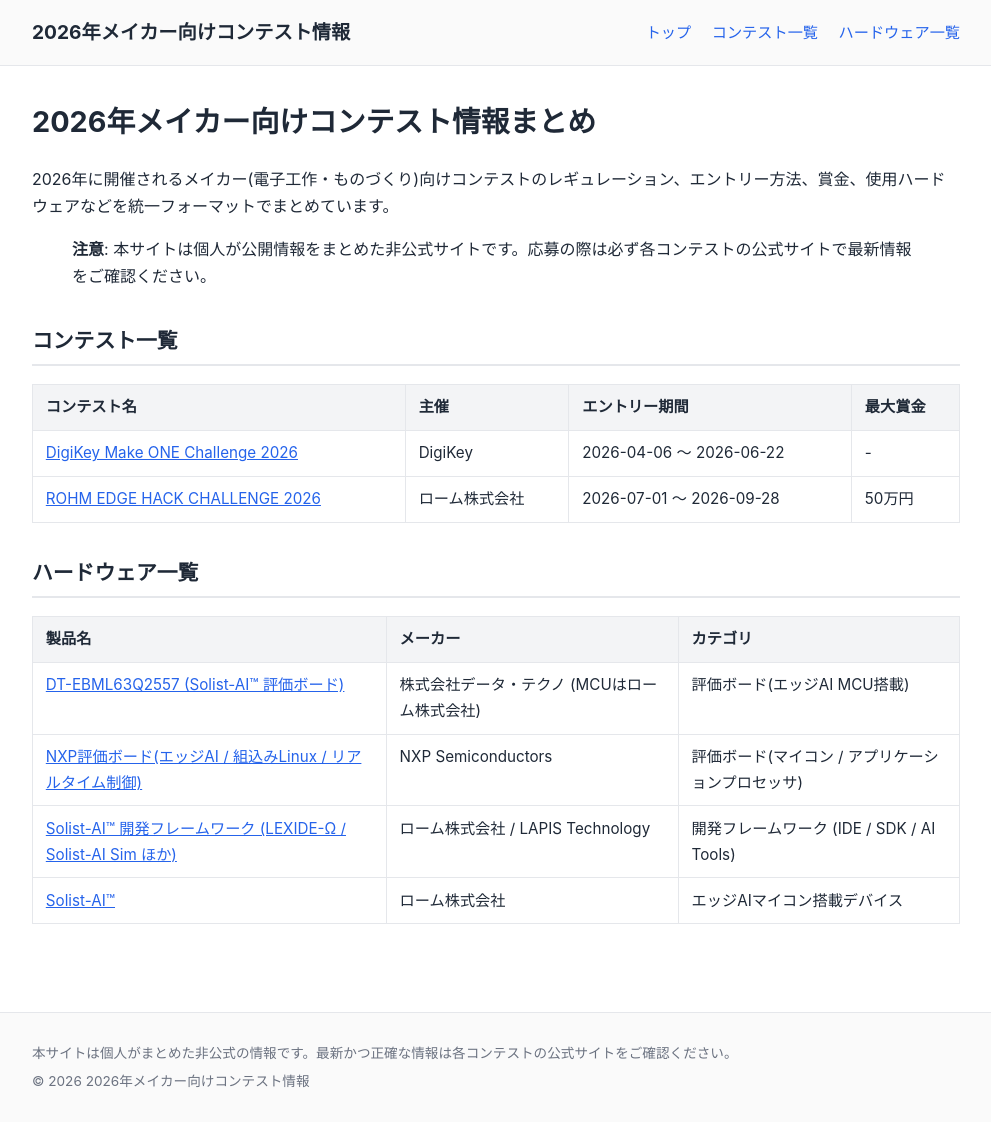
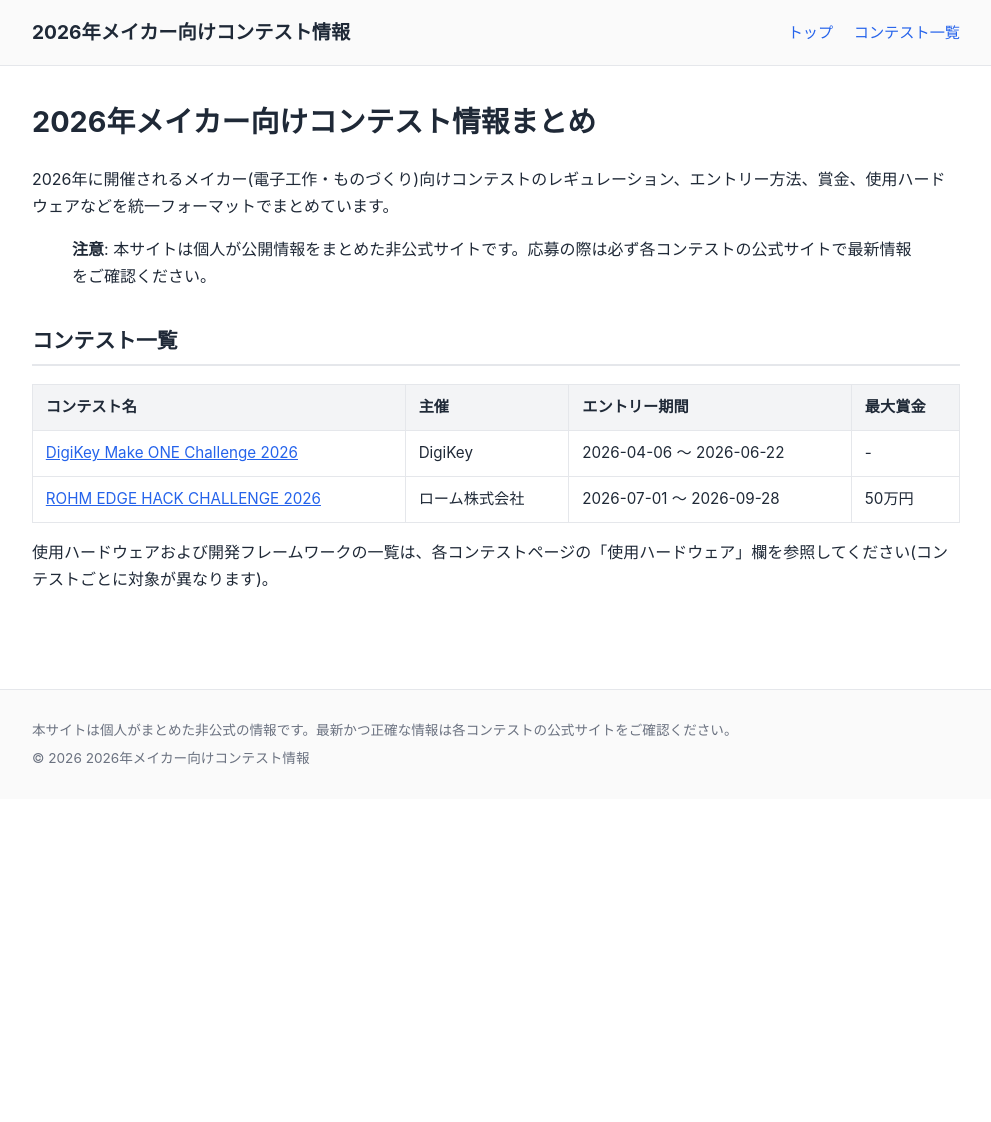
Before and after one commit to airpocket-soundman/maker_contest_2026, a Jekyll site: the page built from index.md, in a window 1280 px wide. Shown: the whole page, without its empty margins (144-1135 px from the left). Built offline with Jekyll 4.4.1, drawn with Linux system fonts in a browser that asks for light colours; after the commit the page ends 900 px from its top, so only the background shows below that.

Commit message:
Drop site-wide hardware list from top page and nav
ハードウェア・フレームワークはコンテストごとに異なるため、トップページの
横断一覧およびヘッダーナビの「ハードウェア一覧」を削除。各コンテストページの
「使用ハードウェア」セクションから個別に辿る導線へ統一。

Co-Authored-By: Claude Opus 4.7 (1M context) <noreply@anthropic.com>

```diff
--- a/_layouts/default.html
+++ b/_layouts/default.html
@@ -14,7 +14,6 @@
       <nav class="site-nav">
         <a href="{{ '/' | relative_url }}">トップ</a>
         <a href="{{ '/#contests' | relative_url }}">コンテスト一覧</a>
-        <a href="{{ '/#hardware' | relative_url }}">ハードウェア一覧</a>
       </nav>
     </div>
   </header>
--- a/index.md
+++ b/index.md
@@ -38,23 +38,4 @@ title: トップ
   </tbody>
 </table>
 
-## <span id="hardware">ハードウェア一覧</span>
-
-<table class="index-table">
-  <thead>
-    <tr>
-      <th>製品名</th>
-      <th>メーカー</th>
-      <th>カテゴリ</th>
-    </tr>
-  </thead>
-  <tbody>
-    {% for hw in site.hardware %}
-      <tr>
-        <td><a href="{{ hw.url | relative_url }}">{{ hw.title }}</a></td>
-        <td>{{ hw.manufacturer }}</td>
-        <td>{{ hw.category | default: '-' }}</td>
-      </tr>
-    {% endfor %}
-  </tbody>
-</table>
+使用ハードウェアおよび開発フレームワークの一覧は、各コンテストページの「使用ハードウェア」欄を参照してください(コンテストごとに対象が異なります)。
```
